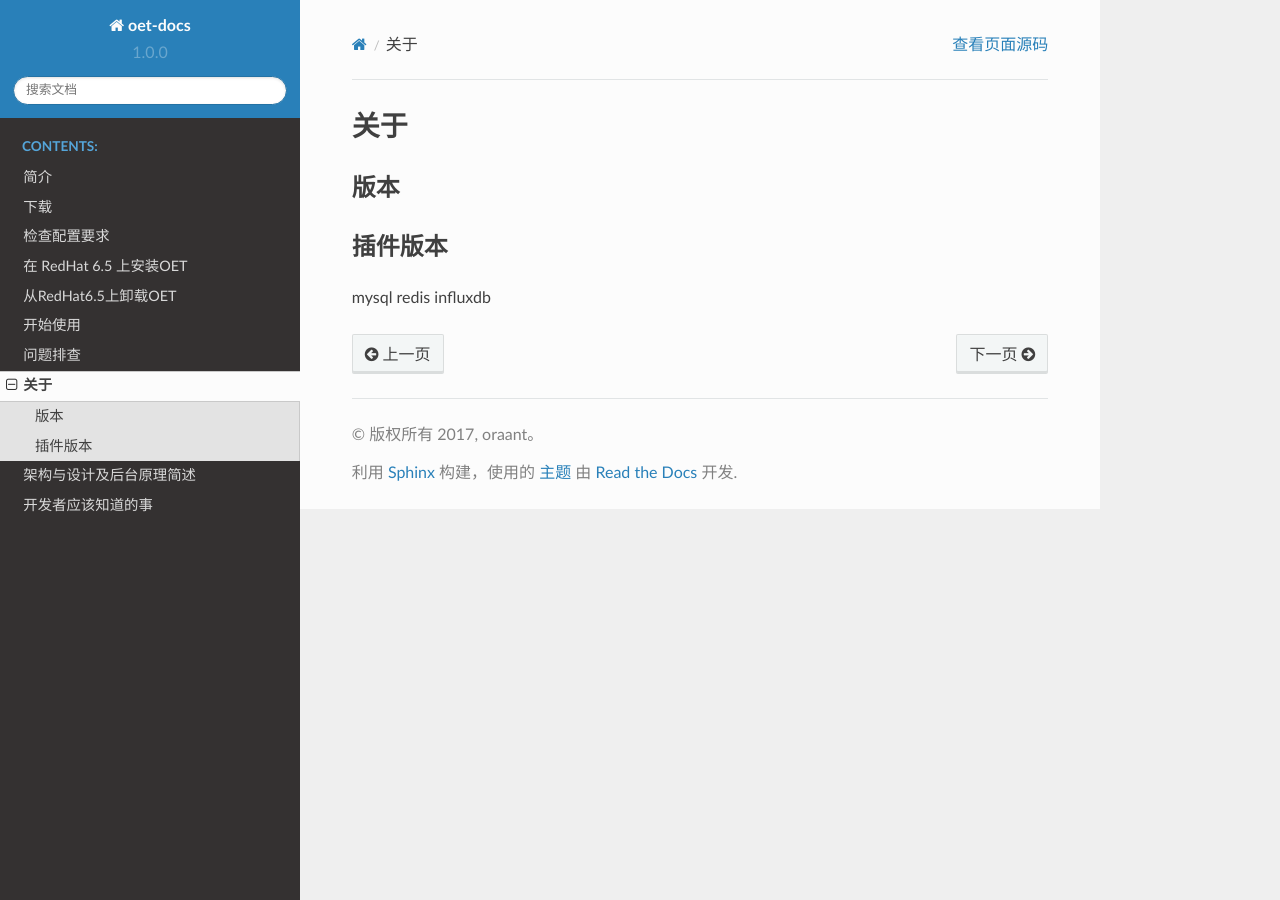
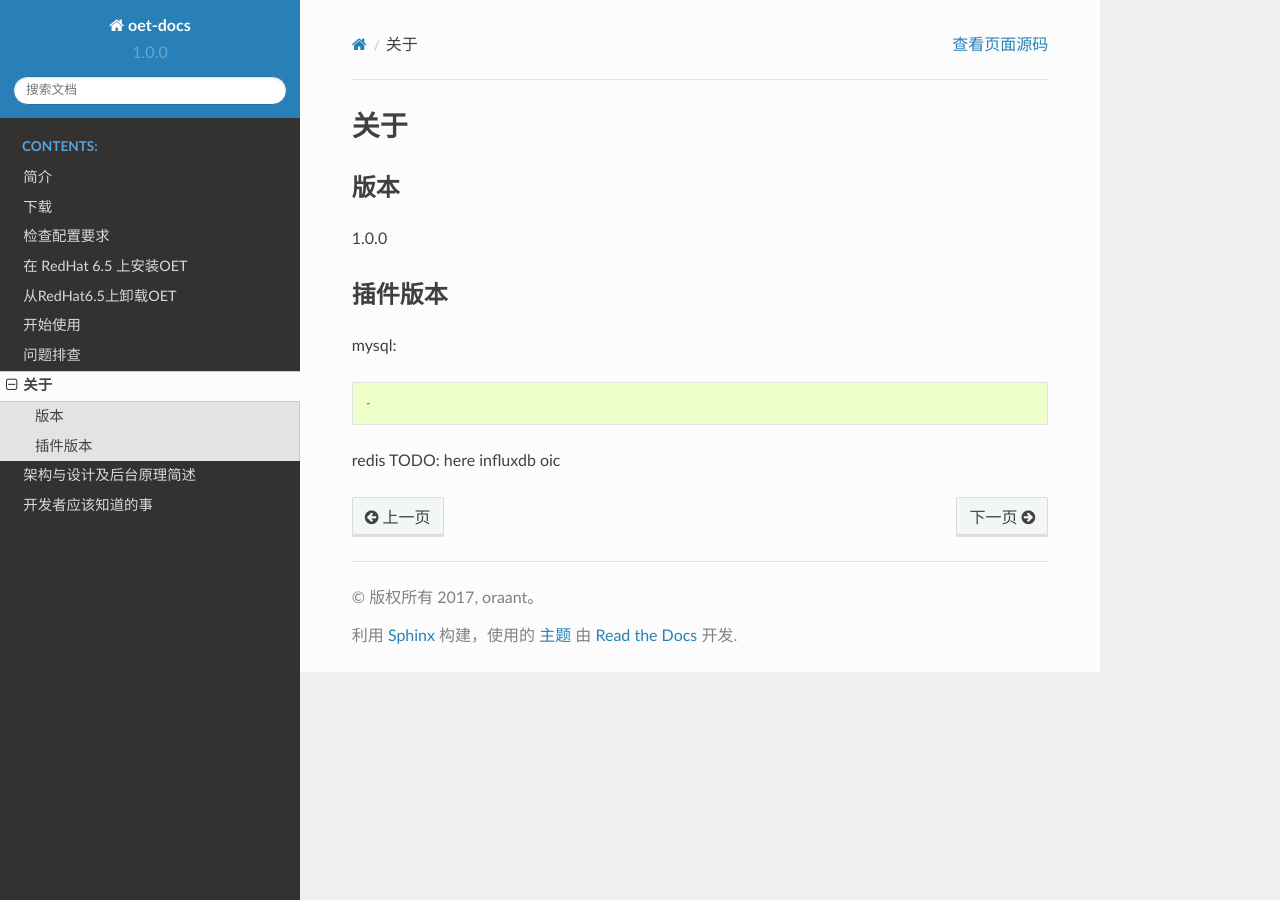
Before and after one commit to oraant/oet-docs, a Sphinx documentation site: the page built from docs/about.rst, in a window 1280 px wide. Built offline with Sphinx 7.4.7 and the Read the Docs theme 2.0.0, drawn with Linux system fonts in a browser that asks for light colours.

Commit message:
little update

```diff
--- a/docs/about.rst
+++ b/docs/about.rst
@@ -3,9 +3,15 @@
 
 版本
 ---------
+1.0.0
 
 插件版本
 ---------
-mysql
+mysql::
+
+-
+
 redis
+TODO: here
 influxdb
+oic
--- a/docs/developer.rst
+++ b/docs/developer.rst
@@ -98,8 +98,7 @@ Details: 应用此套监控方案时，会在前端页面展示哪些图表
 
 有了新的监控方案后，在需要更改监控方案的监控目标中，将监控方案改为新创建的这个。
 
-然后重启
-TODO：重启什么
+然后重启监控目标，即将其Revoke后，重新Create。
 
 
 如何使用其他配置
--- a/docs/install.rst
+++ b/docs/install.rst
@@ -151,6 +151,11 @@
 
   Complete!
   rpms install success
+
+修改Redis的配置文件，查找到databases配置项，将16改为1600，确保数据库号码足够使用::
+
+  # vim /etc/redis.conf
+  databases 1600
 
 开启redis服务，并登陆验证安装是否成功::
 
```
